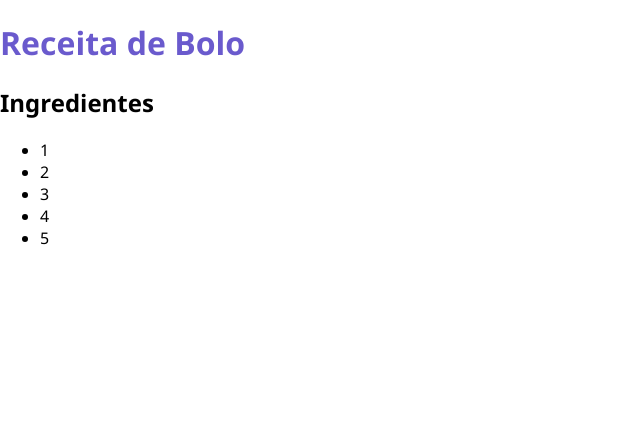
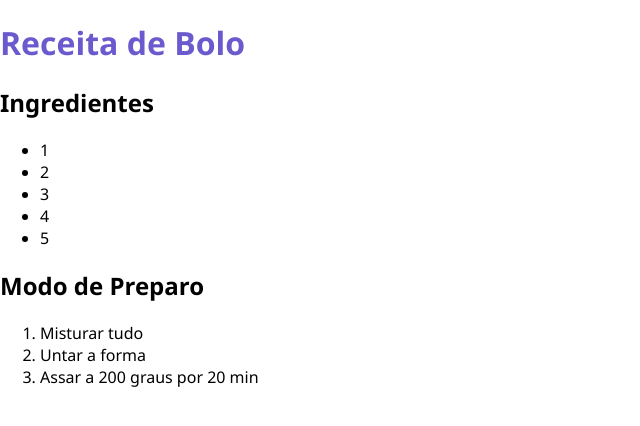
Before and after one commit to henriquefatecotia/projeto-teste, a plain HTML site: page index.html in a window 1280 px wide. Shown: the whole page, without its empty margins (0-640 px from the left). Drawn offline with Linux system fonts and the light colour scheme.

Commit message:
brand new

```diff
--- a/index.html
+++ b/index.html
@@ -16,5 +16,11 @@
         <li>4</li>
         <li>5</li>
     </ul>
+    <h2>Modo de Preparo</h2>
+    <ol>
+        <li>Misturar tudo</li>
+        <li>Untar a forma</li>
+        <li>Assar a 200 graus por 20 min</li>
+    </ol>
 </body>
 </html>
```
